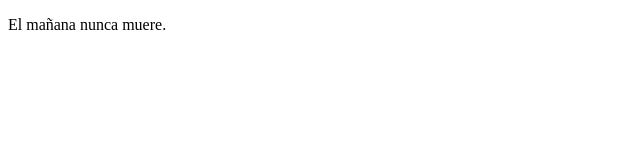
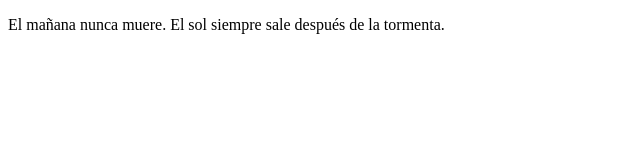
Before and after one commit to Evel28/Par, a plain HTML site: page index.html in a window 1280 px wide. Shown: the whole page, without its empty margins (0-640 px from the left). Drawn offline with Linux system fonts and the light colour scheme.

Commit message:
Octavo commit: Trato de mezclar los 3:

```diff
--- a/index.html
+++ b/index.html
@@ -2,9 +2,9 @@
 <html lang="en">
 <head>
     <meta charset="UTF-8">
-    <title>Mañana</title>
+    <title>Práctica de Ramas</title>
 </head>
 <body>
-    <p>El mañana nunca muere.</p>
+    <p>El mañana nunca muere. El sol siempre sale después de la tormenta.</p>
 </body>
 </html>
```
